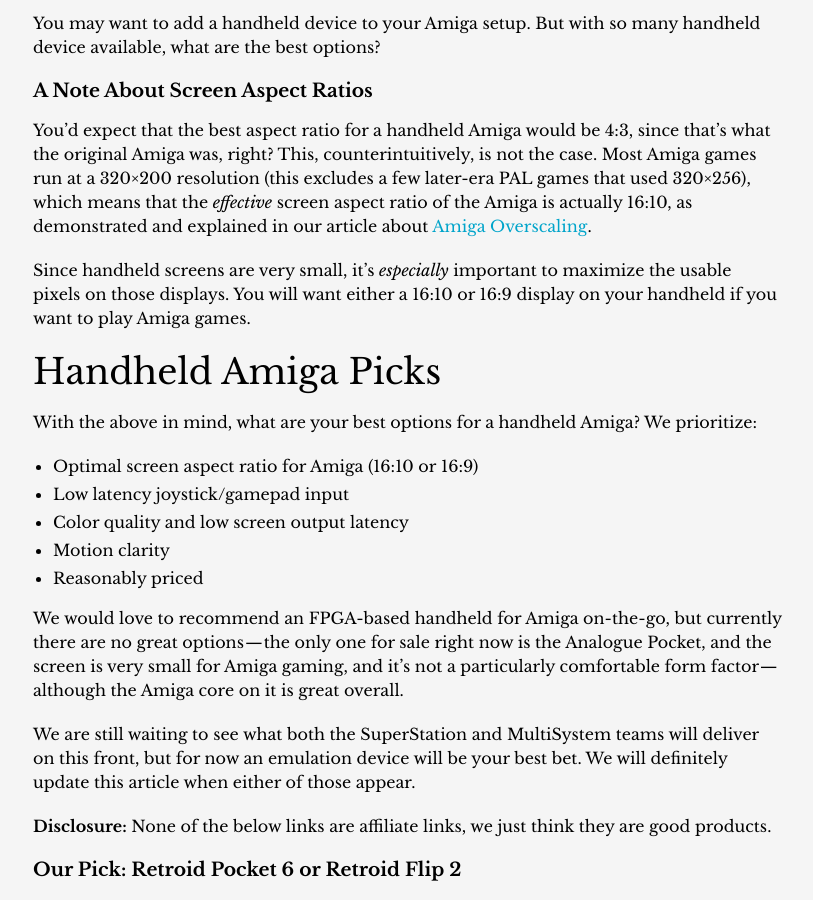
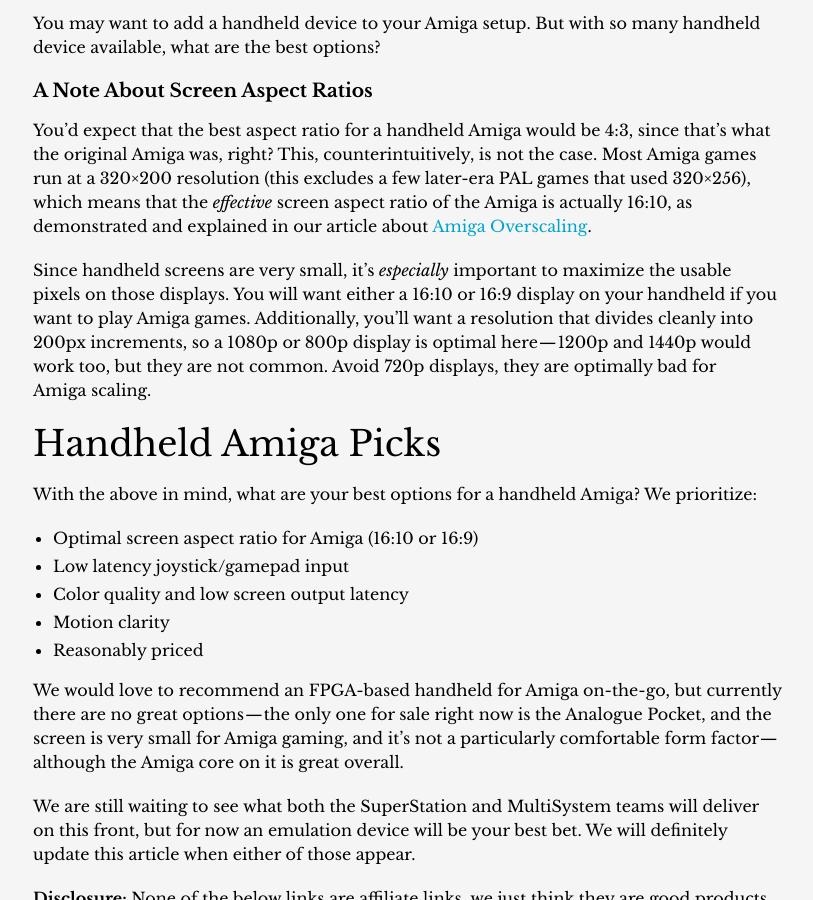
Before and after one commit to amigavision/amigavision.github.io, a Jekyll site: the page built from best.md, in a window 1280 px wide and 900 px high, scrolled down 9153 px. Shown: the whole window, without its empty margins (232-1045 px from the left). Built offline with Jekyll 4.4.1, drawn with Linux system fonts in a browser that asks for light colours.

Commit message:
More scaling nerdery

```diff
--- a/best.md
+++ b/best.md
@@ -218,7 +218,7 @@
 
 You'd expect that the best aspect ratio for a handheld Amiga would be 4:3, since that's what the original Amiga was, right? This, counterintuitively, is not the case. Most Amiga games run at a 320×200 resolution (this excludes a few later-era PAL games that used 320×256), which means that the *effective* screen aspect ratio of the Amiga is actually 16:10, as demonstrated and explained in our article about [Amiga Overscaling](/overscale).
 
-Since handheld screens are very small, it's *especially* important to maximize the usable pixels on those displays. You will want either a 16:10 or 16:9 display on your handheld if you want to play Amiga games.
+Since handheld screens are very small, it's *especially* important to maximize the usable pixels on those displays. You will want either a 16:10 or 16:9 display on your handheld if you want to play Amiga games. Additionally, you'll want a resolution that divides cleanly into 200px increments, so a 1080p or 800p display is optimal here — 1200p and 1440p would work too, but they are not common. Avoid 720p displays, they are optimally bad for Amiga scaling.
 
 ## Handheld Amiga Picks {#handheld-picks}
 
```
